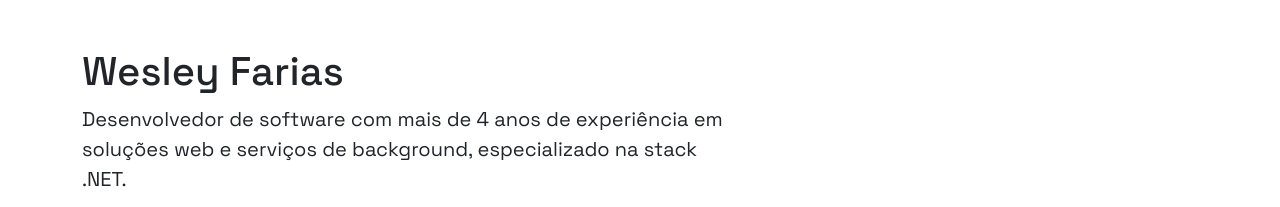
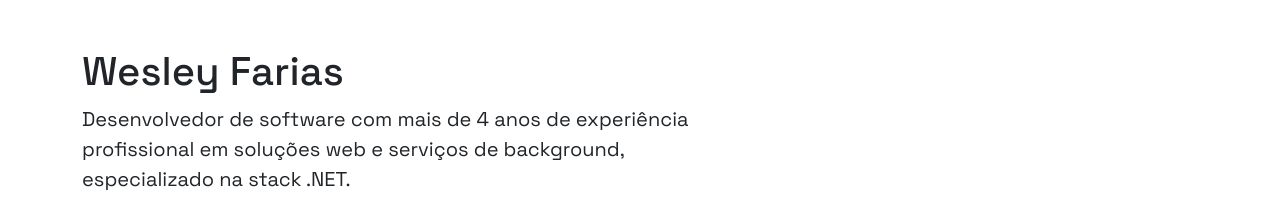
Before and after one commit to wesleyfariasdev/portfolio, a plain HTML site: page index.html in a window 1280 px wide. Shown: the top 207 px of the page. Drawn offline with nearby package versions, Linux system fonts and the light colour scheme.

Commit message:
ajusta descrição

```diff
--- a/index.html
+++ b/index.html
@@ -16,8 +16,8 @@
         <main>
             <div class="mb-5 col-lg-7">
                 <h1>Wesley Farias</h1>
-                <p class="fs-5 text-justify">Desenvolvedor de software com mais de 4 anos de experiência em soluções web
-                    e serviços de background, especializado na stack .NET.</p>
+                <p class="fs-5 text-justify">Desenvolvedor de software com mais de 4 anos de experiência profissional em
+                    soluções web e serviços de background, especializado na stack .NET.</p>
                 <div>
                     <a href="https://github.com/wesleyfariasdev" target="_blank" class="btn btn-dark btn-lg me-1">
                         <i class="fa-brands fa-github-alt"></i>
```
